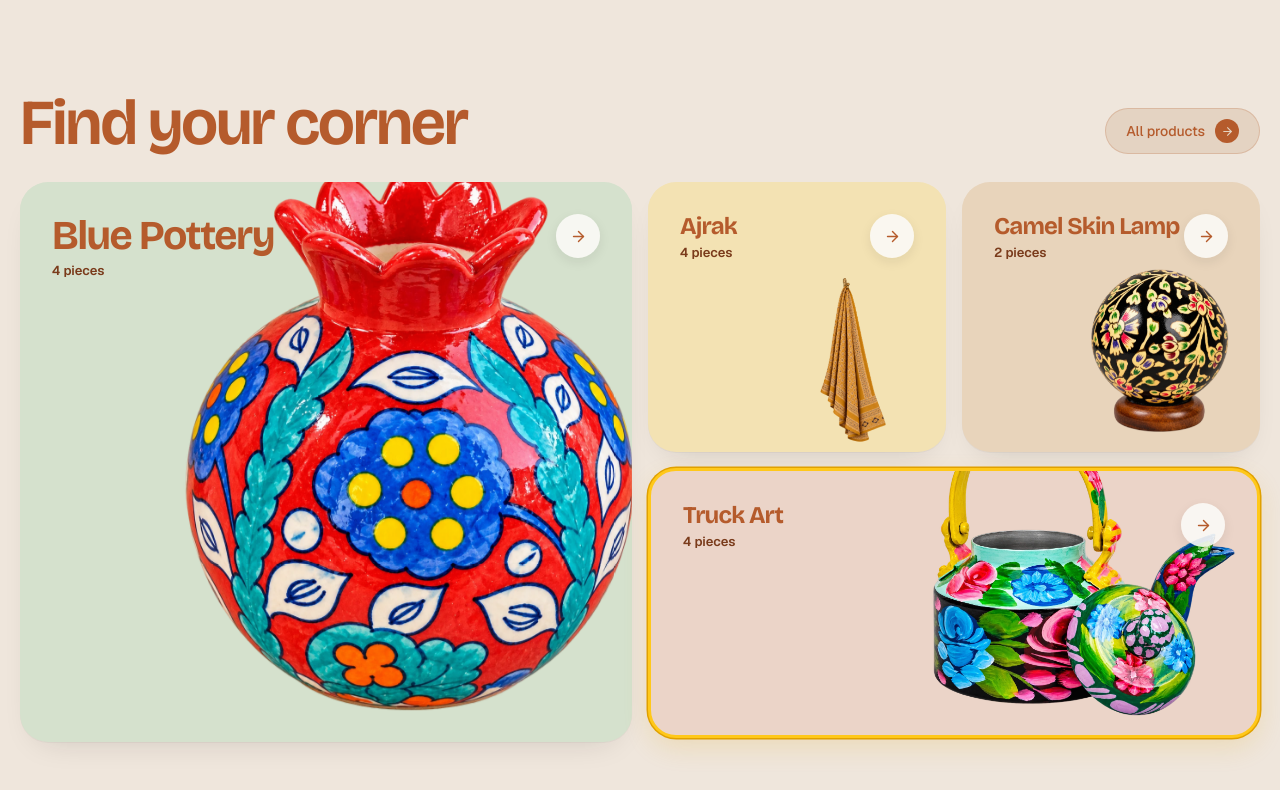
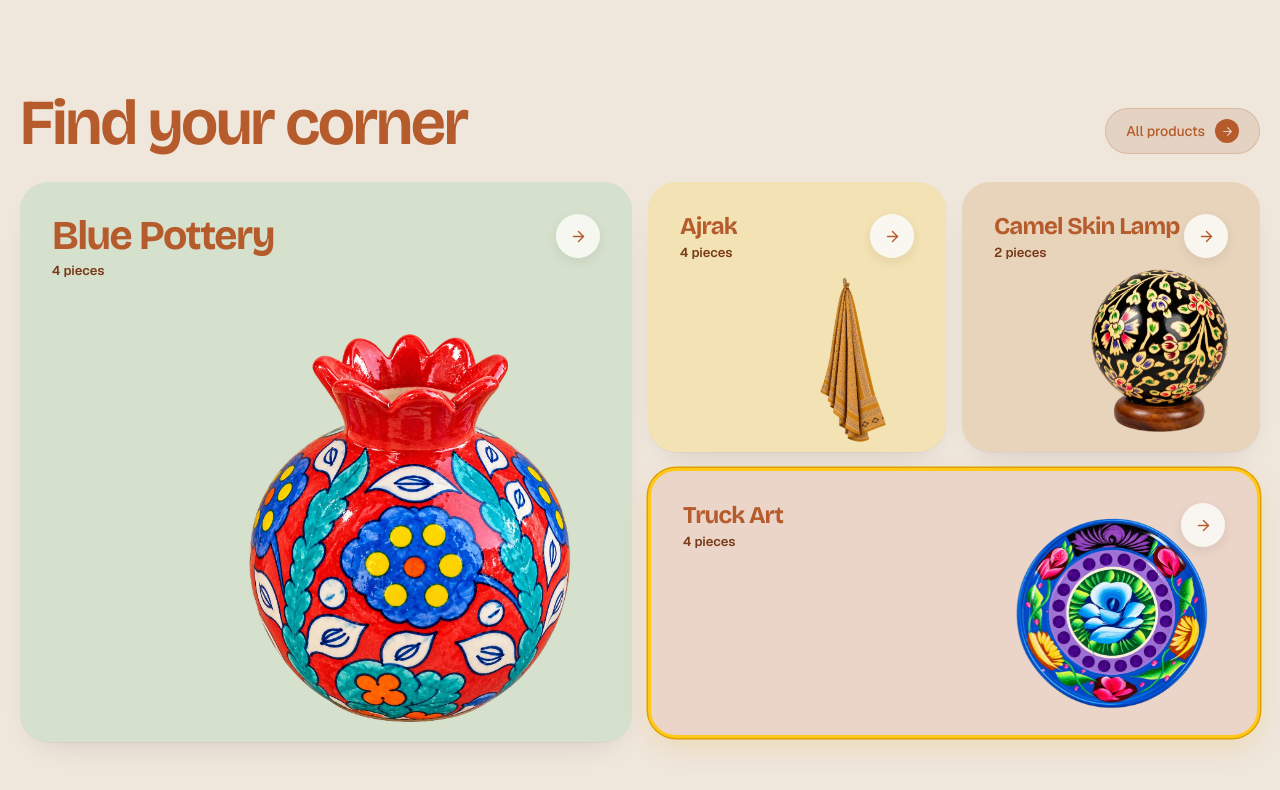
Before and after one commit to supportquranic/dastkari, a React (Vite) app: page / in a window 1280 px wide. Shown: the part 970-1760 px from the top of the page. Built offline with nearby package versions, Linux system fonts and the light colour scheme.

Commit message:
Replace kettle with truck art plate in CategoryBento for clean fit

```diff
--- a/src/components/CategoryBento.tsx
+++ b/src/components/CategoryBento.tsx
@@ -64,12 +64,12 @@
       name: 'Truck Art',
       count: '4 pieces',
       tint: 'var(--blush)',
-      image: '/images/throw.webp',
+      image: '/images/cushion.webp',
       gridArea: 'textiles',
       isLarge: false,
-      imageWidth: '56%',
-      imageBottom: '12px',
-      imageRight: '20px',
+      imageWidth: '36%',
+      imageBottom: '16px',
+      imageRight: '36px',
     },
   ];
 
@@ -188,6 +188,7 @@
                   className="category-cutout-img"
                   style={{
                     width: cat.imageWidth,
+                    maxHeight: '80%',
                     bottom: cat.imageBottom,
                     right: cat.imageRight,
                     zIndex: 5,
```
